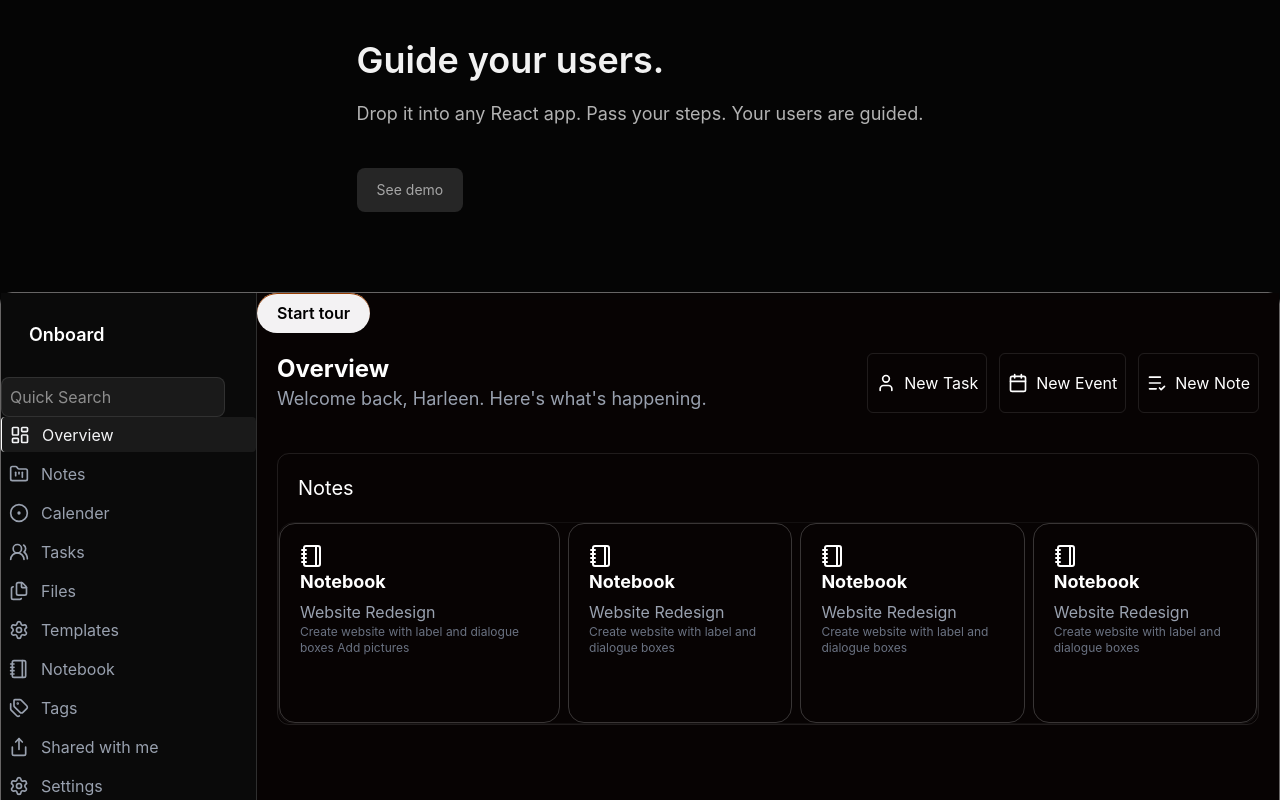
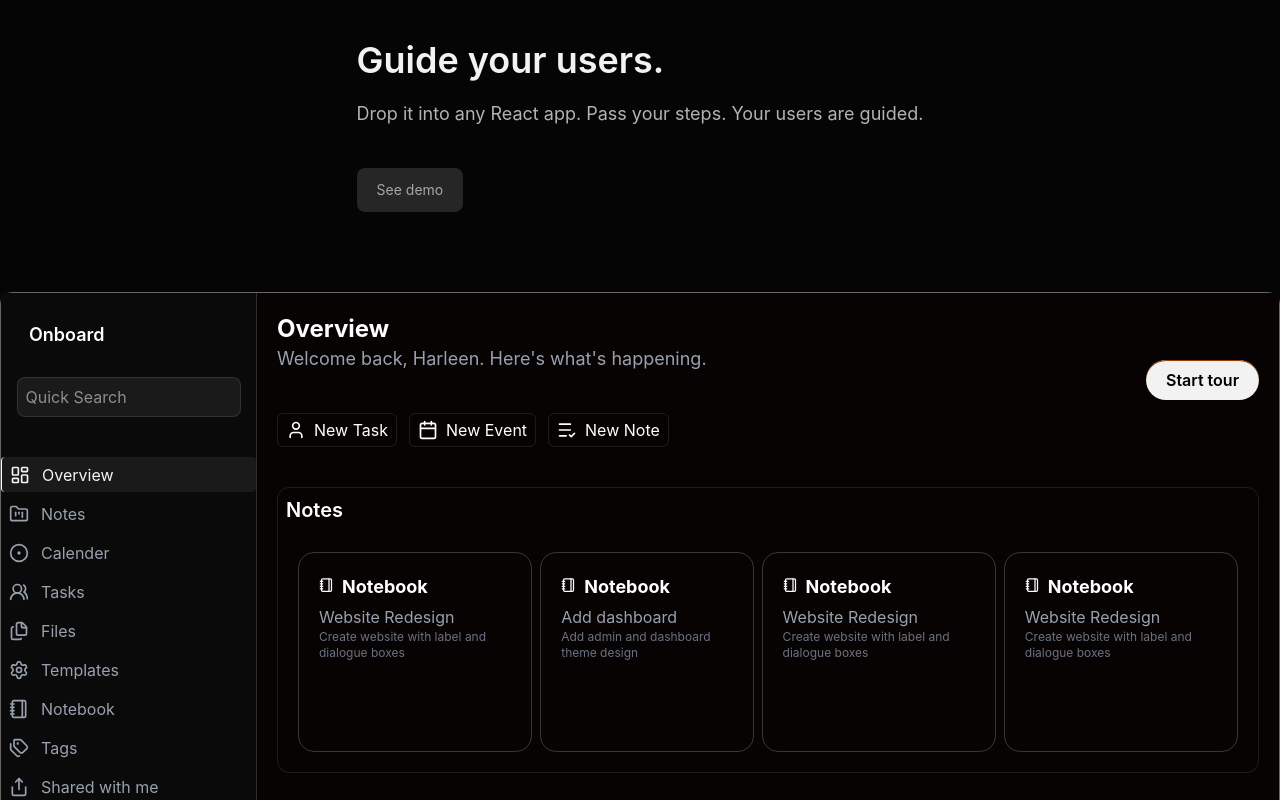
Before and after one commit to harlleenn/Onboard, a React (Vite) app: page / in a window 1280 px wide. Shown: the top 800 px of the page. Built offline with nearby package versions, Linux system fonts and the light colour scheme.

Commit message:
added icons

```diff
--- a/src/demo/LandingPage.jsx
+++ b/src/demo/LandingPage.jsx
@@ -37,7 +37,7 @@ export default function LandingPage({onStartTour,tourActive,setTourActive} ) {
         <div className=" flex ">
           <Sidebar />
           <div className="flex-1 flex-col w-full">
-            {/* <Navbar /> */}
+
             <Content onStartTour={onStartTour} />
           </div>
         </div>
--- a/src/demo/components/Dashboard/Content.jsx
+++ b/src/demo/components/Dashboard/Content.jsx
@@ -5,7 +5,7 @@ import { Calendar, ListCheck, User } from "lucide-react";
 
 export default function Content({ onStartTour }) {
     const flows = [
-  {id:1 , name: "Isgnup Onboarding", status: "Active", users: "2.5 GB", completion: "50%" },
+  {id:1 , name: "Sign up Onboarding", status: "Active", users: "2.5 GB", completion: "50%" },
   { id:2, name: "Feature Discovery", status: "Active", users: "1.2 GB", completion: "20%" },
   {id:3,  name: "Mobile Walkthorugh", status: "Draft", users: "150 MB", completion: "30%" },
 ]
@@ -19,22 +19,14 @@ const btnItems = [
     <div className="bg-[hsl(0,45%,2%)] flex flex-col flex-1 " data-theme="dark">
     {/* i added flex here */}
 
-        <div className="flex  md:items-center" id="start-tour">
-          <button
-            className="text-black inset-shadow-2xs inset-shadow-amber-800 cursor-pointer
-            bg-[#f3f2f3] px-4 md:px-5 py-2 rounded-full font-semibold text-sm md:text-base w-full md:w-auto"
-            onClick={() => onStartTour()}>
-            Start tour
-          </button>
-        </div>
-      <div className="flex flex-col gap-10 md:flex-row md:justify-between p-5">
-        <div className="flex flex-col">
+
+      <div className="flex flex-row gap-10 md:flex-row md:justify-between p-5">
+         <div className="flex flex-col">
           <div className="text-white font-bold text-xl md:text-2xl">Overview</div>
           <div className="text-gray-400 text-sm md:text-lg">
             Welcome back, Harleen. Here's what's happening.
           </div>
-        </div>
-       <div className="flex gap-3 flex-row overflow-x-auto ">
+             <div className="flex gap-3 flex-row overflow-x-auto mt-10">
     {btnItems.map((item) => (
       <button
         key={item.id}
@@ -46,20 +38,30 @@ const btnItems = [
       </button>
     ))}
   </div>
+        </div>
+         <div className="flex  md:items-center" id="start-tour">
+          <button
+            className="text-black inset-shadow-2xs inset-shadow-amber-800 cursor-pointer
+            bg-[#f3f2f3] px-4 md:px-5 py-2 rounded-full font-semibold text-sm md:text-base w-full md:w-auto"
+            onClick={() => onStartTour()}>
+            Start tour
+          </button>
+        </div>
+
+
 
       </div>
 <div className=" m-5 rounded-xl border-1 border-white/10">
-  <div className="text-xl  p-5">Notes</div>
-  <div className="flex flex-row gap-2 rounded-2xl border-1 border-white/5">
+  <div className="text-xl  p-2 font-semibold">Notes</div>
+  <div className="flex flex-row gap-2 rounded-2xl flex-1 border-white/5 m-5">
       <Card
         notebook="Notebook"
         title="Website Redesign"
-        todo="Create website with label and dialogue boxes
-        Add pictures" />
+        todo="Create website with label and dialogue boxes" />
         <Card
         notebook="Notebook"
-        title="Website Redesign"
-        todo="Create website with label and dialogue boxes" />
+        title="Add dashboard"
+        todo="Add admin and dashboard theme design " />
              <Card
         notebook="Notebook"
         title="Website Redesign"
--- a/src/demo/components/Dashboard/Sidebar.jsx
+++ b/src/demo/components/Dashboard/Sidebar.jsx
@@ -9,8 +9,8 @@ import {
   TagsIcon,
   ShareIcon,
   HelpCircle,
-  FilesIcon
-
+  FilesIcon,
+  Search,
 } from "lucide-react";
 
 export default function Sidebar() {
@@ -26,7 +26,7 @@ export default function Sidebar() {
     { id: 8, title: "Tags", icon: <TagsIcon width={20} /> },
     { id: 9, title: "Shared with me", icon: <ShareIcon width={20} /> },
     { id: 10, title: "Settings", icon: <Settings width={20} /> },
-    { id: 8, title: "Help center", icon: <HelpCircle width={20} /> },
+    { id: 11, title: "Help center", icon: <HelpCircle width={20} /> },
   ];
   return (
     <div
@@ -38,19 +38,19 @@ export default function Sidebar() {
       <h1 className="text-white pl-2 text-base md:text-lg font-semibold p-5 md:p-7">
         Onboard
       </h1>
-        <div id="search" className="flex-1 md:flex min-h-0">
-          <input
-            placeholder="Quick Search "
-            className="h-9 md:h-10 w-full max-w-full md:w-56 p-2 rounded-lg bg-[hsl(0,0%,10%)] text-white border border-white/10 text-sm md:text-base"
-          />
-        </div>
+      <div id="search" className="flex-1 md:flex min-h-0 justify-center mb-10">
+        <input
+          placeholder="Quick Search"
+          className="h-9 md:h-10 w-full max-w-full md:w-56 p-2 rounded-lg bg-[hsl(0,0%,10%)] text-white border border-white/10 text-sm md:text-base"
+        />
+      </div>
       <div className="flex flex-col gap-1">
         {items.map((item) => (
           <div
             key={item.id}
             className={`flex flex-row gap-3 w-full h-[35px] text-center items-center cursor-pointer transition-all duration-[0.10]
          rounded-sm pl-2 text-sm md:text-base
-          ${item.title === active ? "bg-[hsl(0,0%,10%)] text-gray-100 border-l-1 border-white" : "text-gray-400 hover:text-gray-100 hover:bg-[hsl(0,0%,10%)]"}`}
+          ${item.title === active ? "bg-[hsl(0,0%,10%)] text-gray-100 border-l border-white" : "text-gray-400 hover:text-gray-100 hover:bg-[hsl(0,0%,10%)]"}`}
             onClick={() => setActive(item.title)}
           >
             {item.icon}
--- a/src/demo/components/Dashboard/main-content/table-content/Card.jsx
+++ b/src/demo/components/Dashboard/main-content/table-content/Card.jsx
@@ -6,13 +6,12 @@ export default function Card({notebook, title, todo}) {
     <div className=' h-50'>
           <div className='flex flex-row   rounded-2xl h-full   border-1 border-white/20  hover:bg-[#2c2b2bdf] ' >
         <div className=" text-white rounded-lg flex flex-col p-5  ">
-          <div className='flex flex-row'>
-                <Notebook/>
+          {/* <div className='flex flex-row'>
+
           </div>
-
-          <h1  className="text-white text-lg font-bold mb-1">{notebook}</h1>
+       */}
+          <h1  className="text-white text-lg font-bold mb-1 flex gap-2 items-start">  <Notebook width={15}/> {notebook}</h1>
             <p className="text-gray-400 text-md ">{title}</p>
-
         <p className="text-gray-500 text-xs">{todo}</p>
       </div>
 
```
Also changed, not shown: src/demo/PopupDemo.jsx (deleted, +0 -15 lines).
